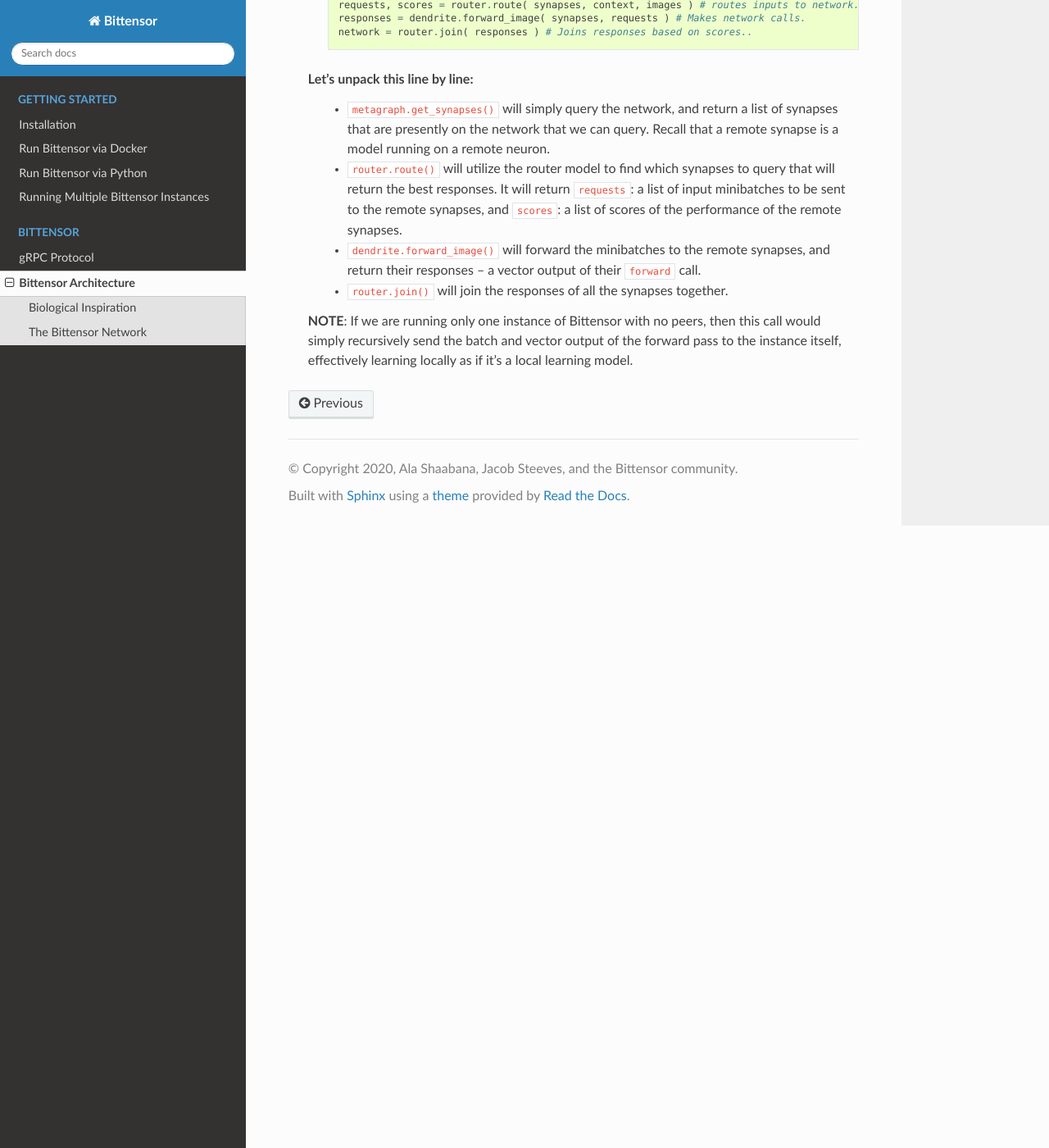
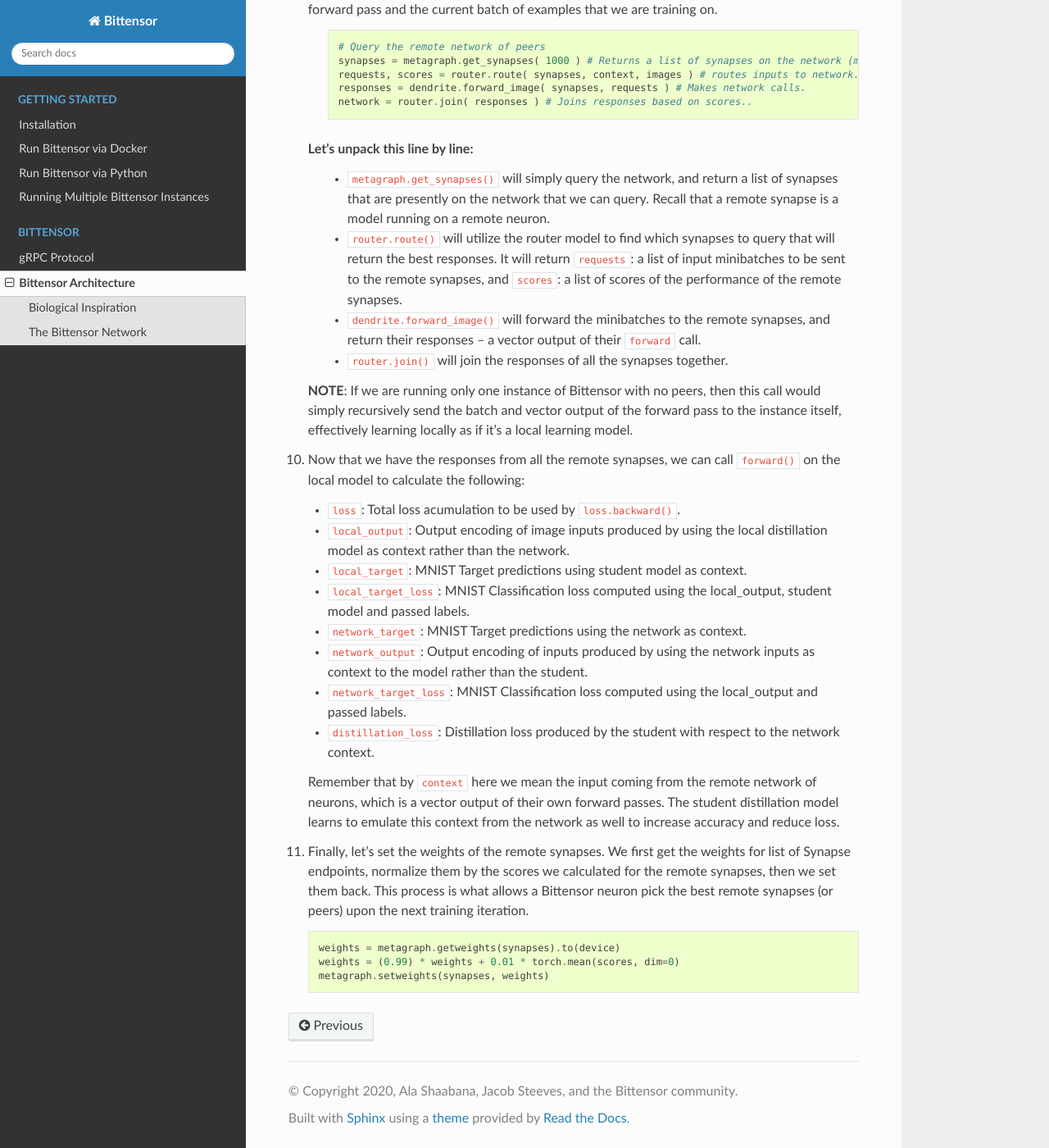
Before and after one commit to opentensor/bittensor-docs, a Sphinx documentation site: the page built from docs/bittensor-deep-dive/bittensor-architecture.rst, in a window 1280 px wide and 1400 px high, scrolled down 4265 px. Shown: the whole window at 82% size. Built offline with Sphinx 7.4.7 and the Read the Docs theme 2.0.0, drawn with Linux system fonts in a browser that asks for light colours; some of the changed text lies outside the part shown.

Commit message:
Finished MNIST breakdown

```diff
--- a/docs/bittensor-deep-dive/bittensor-architecture.rst
+++ b/docs/bittensor-deep-dive/bittensor-architecture.rst
@@ -160,6 +160,8 @@ Let's go through a breakdown of what happens when we start a Neuron. You can fol
          # Encode inputs for the router context.
          context = model.forward_image(images).to(device)
 
+    Note that by :code:`context` here we mean the input coming from the local network, which is a vector output of its forward pass. This same context is used as input for the remote networks.
+
    This invokes the model for one forward pass of the image inputs through the
    :code:`MnistSynapse` model we defined. We then query the network
    of peers and send them the vector output of this forward pass and the current batch of examples that we are training on.
@@ -179,3 +181,25 @@ Let's go through a breakdown of what happens when we start a Neuron. You can fol
     - :code:`router.join()` will join the responses of all the synapses together.
 
    **NOTE**: If we are running only one instance of Bittensor with no peers, then this call would simply recursively send the batch and vector output of the forward pass to the instance itself, effectively learning locally as if it's a local learning model.
+
+10. Now that we have the responses from all the remote synapses, we can call :code:`forward()` on the local model to calculate the following:
+
+    - :code:`loss`: Total loss acumulation to be used by :code:`loss.backward()`.
+    - :code:`local_output`: Output encoding of image inputs produced by using the local distillation model as context rather than the network.
+    - :code:`local_target`: MNIST Target predictions using student model as context.
+    - :code:`local_target_loss`: MNIST Classification loss computed using the local_output, student model and passed labels.
+    - :code:`network_target`: MNIST Target predictions using the network as context.
+    - :code:`network_output`: Output encoding of inputs produced by using the network inputs as context to the model rather than the student.
+    - :code:`network_target_loss`: MNIST Classification loss computed using the local_output and passed labels.
+    - :code:`distillation_loss`: Distillation loss produced by the student with respect to the network context.
+
+    Remember that by :code:`context` here we mean the input coming from the remote network of neurons, which is a vector output of their own forward passes. The student distillation model learns to emulate this context from the network as well to increase accuracy and reduce loss.
+
+11. Finally, let's set the weights of the remote synapses. We first get the weights for list of Synapse endpoints, normalize them by the scores we calculated for the remote synapses, then we set them back.
+    This process is what allows a Bittensor neuron pick the best remote synapses (or peers) upon the next training iteration.
+
+    .. code-block:: Python
+
+            weights = metagraph.getweights(synapses).to(device)
+            weights = (0.99) * weights + 0.01 * torch.mean(scores, dim=0)
+            metagraph.setweights(synapses, weights)
```
Also changed, not shown: 5 other files.
